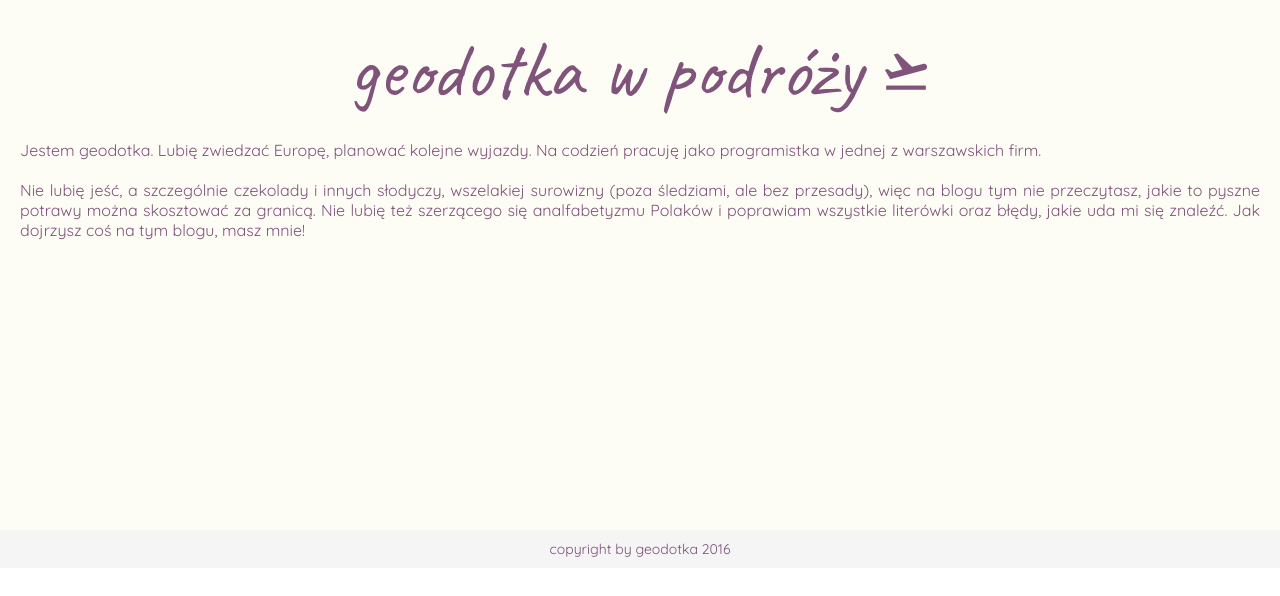
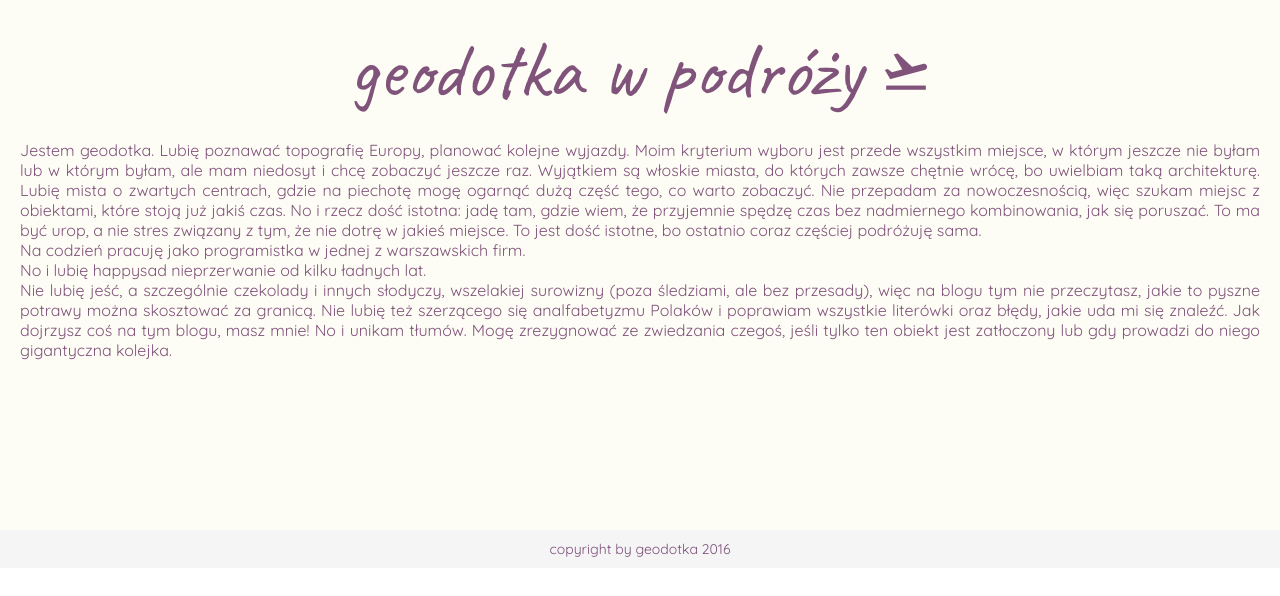
Before and after one commit to geodotka/mindtrip, a Django app: template mindtrip/trips/templates/trips/contact.html in a window 1280 px wide. Shown: the part 41-637 px from the top of the page. Run offline with Django 3.2, Linux system fonts and the light colour scheme; the template is opened without the code that fills it, so the values that code supplies are empty.

Commit message:
Distinguish base template. Update contact page.

```diff
--- a/mindtrip/trips/templates/trips/base.html
+++ b/mindtrip/trips/templates/trips/base.html
@@ -21,10 +21,7 @@
 		<div class="logo">
 			geodotka w podróży <i class="material-icons">flight_takeoff</i>
 		</div>
-		{% block content %}
-			<div class="trips">
-			</div>
-		{% endblock %}
+		{% block content %}{% endblock %}
 	</main>
 
 	<footer>
--- a/mindtrip/trips/templates/trips/contact.html
+++ b/mindtrip/trips/templates/trips/contact.html
@@ -2,10 +2,22 @@
 
 {% block content %}
 	<div class="contact">
-		Jestem geodotka. Lubię zwiedzać Europę, planować kolejne wyjazdy. Na codzień pracuję jako programistka w jednej z warszawskich firm.<br><br>
+		Jestem geodotka. Lubię poznawać topografię Europy, planować kolejne wyjazdy.
+		Moim kryterium wyboru jest przede wszystkim miejsce, w którym jeszcze nie byłam
+		lub w którym byłam, ale mam niedosyt i chcę zobaczyć jeszcze raz. Wyjątkiem są włoskie miasta,
+		do których zawsze chętnie wrócę, bo uwielbiam taką architekturę. Lubię mista o zwartych centrach,
+		gdzie na piechotę mogę ogarnąć dużą część tego, co warto zobaczyć. Nie przepadam za nowoczesnością,
+		więc szukam miejsc z obiektami, które stoją już jakiś czas. No i rzecz dość istotna: jadę tam,
+		gdzie wiem, że przyjemnie spędzę czas bez nadmiernego kombinowania, jak się poruszać. To ma być urop,
+		a nie stres związany z tym, że nie dotrę w jakieś miejsce. To jest dość istotne, bo ostatnio coraz
+		częściej podróżuję sama.<br>
+		Na codzień pracuję jako programistka w jednej z warszawskich firm.<br>
+		No i lubię happysad nieprzerwanie od kilku ładnych lat.<br>
 		Nie lubię jeść, a szczególnie czekolady i innych słodyczy, wszelakiej surowizny (poza śledziami, ale bez przesady),
 		więc na blogu tym nie przeczytasz, jakie to pyszne potrawy można skosztować
 		za granicą. Nie lubię też szerzącego się analfabetyzmu Polaków i poprawiam wszystkie literówki oraz błędy,
 		jakie uda mi się znaleźć. Jak dojrzysz coś na tym blogu, masz mnie!
+		No i unikam tłumów. Mogę zrezygnować ze zwiedzania czegoś, jeśli tylko ten obiekt jest zatłoczony
+		lub gdy prowadzi do niego gigantyczna kolejka.
 	</div>
 {% endblock %}
```
Also changed, not shown: mindtrip/trips/templates/trips/home.html (added, +9 -0 lines), mindtrip/trips/views.py (+7 -2 lines).
